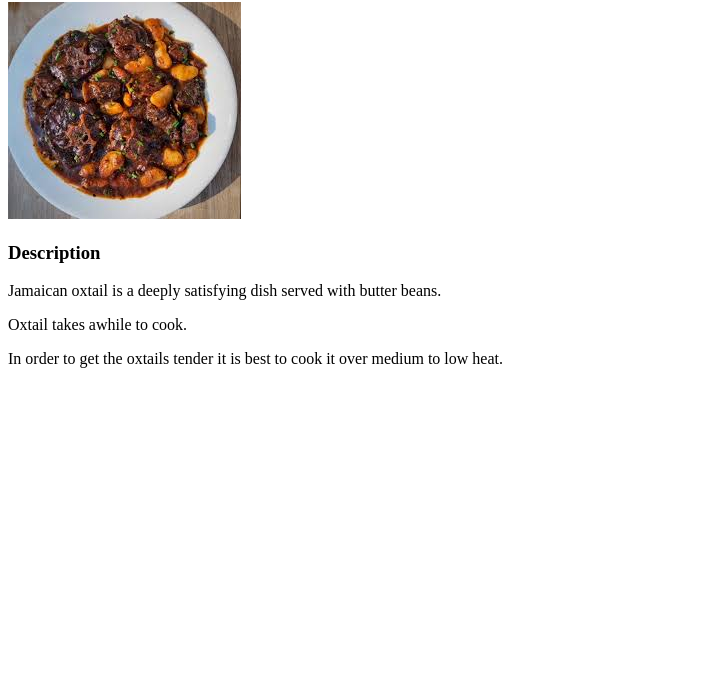
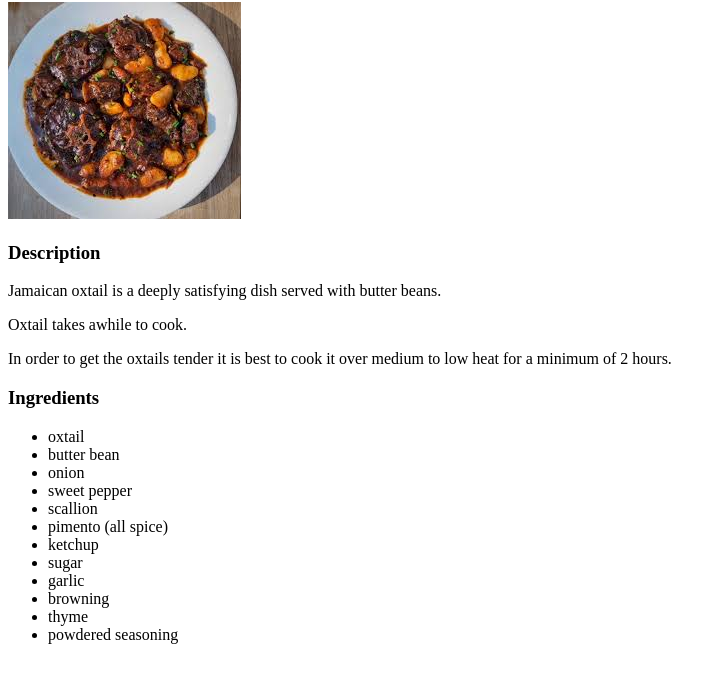
Before and after one commit to diamondgyal16/odin-recipes, a plain HTML site: page Recipes/Oxtail.html in a window 1280 px wide. Shown: the part 78-760 px from the top of the page, without its empty margins (0-726 px from the left). Drawn offline with Linux system fonts and the light colour scheme.

Commit message:
Added ingredients to recipes

```diff
--- a/Recipes/Oxtail.html
+++ b/Recipes/Oxtail.html
@@ -13,6 +13,22 @@
 
     <p>Jamaican oxtail is a deeply satisfying dish served with butter beans.</p>
     <p>Oxtail takes awhile to cook.</p>
-    <p>In order to get the oxtails tender it is best to cook it over medium to low heat.</p>
+    <p>In order to get the oxtails tender it is best to cook it over medium to low heat for a minimum of 2 hours.</p>
+
+    <h3>Ingredients</h3>
+    <ul>
+        <li>oxtail</li>
+        <li>butter bean</li>
+        <li>onion</li>
+        <li>sweet pepper</li>
+        <li>scallion</li>
+        <li>pimento (all spice)</li>
+        <li>ketchup</li>
+        <li>sugar</li>
+        <li>garlic</li>
+        <li>browning</li>
+        <li>thyme</li>
+        <li>powdered seasoning</li>
+    </ul>
 </body>
 </html>
```
Also changed, not shown: Recipes/AckeeandSaltfish.html (+12 -0 lines), Recipes/Riceandpeas.html (+13 -0 lines).
